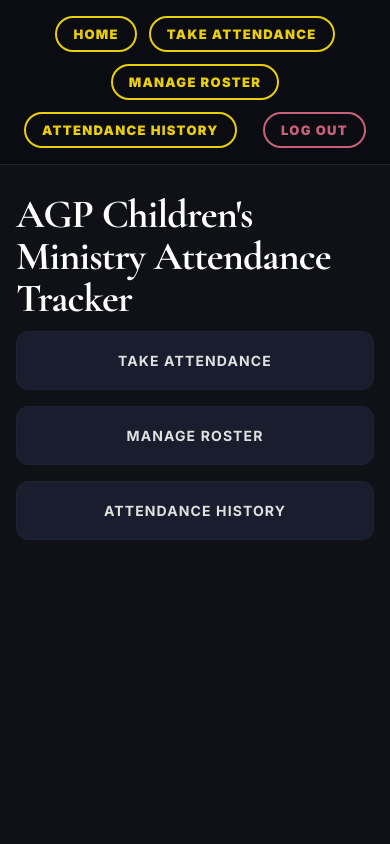
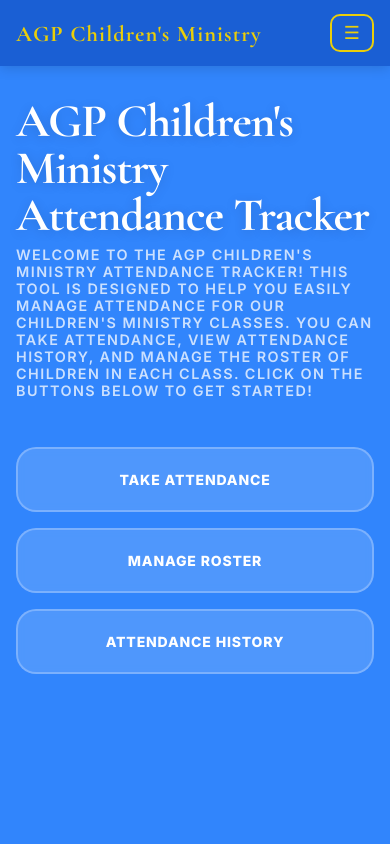
Before and after one commit to demiogundele/attendance-app, a Flask app: page / in a window 390 px wide. Run offline with Flask 3, Linux system fonts and the light colour scheme; the visitor is signed in with stand-in values (Sample User, id 1).

Commit message:
added new navigation, updated CSS

```diff
--- a/static/attendance.css
+++ b/static/attendance.css
@@ -5,179 +5,322 @@
     padding: 0;
 }
 
+html {
+    -webkit-text-size-adjust: 100%;
+    scroll-behavior: smooth;
+}
+
 body {
-    font-family: 'Inter', 'Playfair Display', sans-serif;
-    background-color: #0f1117;
-    color: #e0e0e0;
+    font-family: 'Inter', 'Segoe UI', sans-serif;
+    background-color: #3185FC;
+    color: #0f1117;
     font-size: 16px;
     min-height: 100vh;
 }
 
+/* NAV */
 nav {
-    background-color: #0a0c12;
-    padding: 16px 24px;
+    background-color: #1a5fd4;
+    padding: 14px 20px;
     display: flex;
-    flex-wrap: wrap;
-    gap: 12px;
     align-items: center;
-    justify-content: center;
-    border-bottom: 1px solid #1e2235;
+    justify-content: space-between;
+    box-shadow: 0 2px 12px rgba(0,0,0,0.15);
+    position: sticky;
+    top: 0;
+    z-index: 100;
+}
+
+.nav-brand {
+    font-family: 'Cormorant Garamond', serif;
+    font-size: 1.4rem;
+    font-weight: 700;
+    color: #EACE09;
+    letter-spacing: 0.05em;
+}
+
+.nav-toggle {
+    display: none;
+    background: transparent;
+    border: 2px solid #EACE09;
+    color: #EACE09;
+    font-size: 18px;
+    padding: 6px 12px;
+    border-radius: 10px;
+    cursor: pointer;
+    transition: background 0.2s;
+}
+
+.nav-toggle:hover {
+    background-color: #EACE09;
+    color: #1a5fd4;
+}
+
+.nav-links {
+    display: flex;
+    align-items: center;
+    gap: 10px;
+    flex-wrap: nowrap;
 }
 
 nav a {
-    font-family: 'Inter', 'Playfair Display', sans-serif;
+    font-family: 'Inter', sans-serif;
     color: #EACE09;
     text-decoration: none;
-    font-weight: 900;
-    font-size: 13px;
-    letter-spacing: 0.1em;
+    font-weight: 800;
+    font-size: 12px;
+    letter-spacing: 0.08em;
     text-transform: uppercase;
-    padding: 8px 16px;
+    padding: 10px 18px;
     border: 2px solid #EACE09;
-    border-radius: 20px;
-    transition: background 0.15s, color 0.15s;
+    border-radius: 50px;
+    transition: background 0.2s, color 0.2s, transform 0.1s;
+    white-space: nowrap;
 }
 
 nav a:hover {
     background-color: #EACE09;
-    color: #0a0c12;
+    color: #1a5fd4;
+    transform: translateY(-1px);
 }
 
+nav a.nav-logout,
 nav a[href="/logout"] {
-    border-color: #c9607a;
-    color: #c9607a;
-    margin-left: auto;
+    border-color: #ffb3c1;
+    color: #ffb3c1;
+    margin-left: 8px;
 }
 
+nav a.nav-logout:hover,
 nav a[href="/logout"]:hover {
-    background-color: #c9607a;
-    color: white;
+    background-color: #ffb3c1;
+    color: #1a5fd4;
 }
 
+/* MOBILE NAV */
+@media (max-width: 640px) {
+    .nav-toggle {
+        display: block;
+    }
+
+    .nav-links {
+        display: none;
+        flex-direction: column;
+        align-items: stretch;
+        gap: 8px;
+        width: 100%;
+        margin-top: 12px;
+    }
+
+    .nav-links.open {
+        display: flex;
+    }
+
+    nav {
+        flex-wrap: wrap;
+    }
+
+    nav a {
+        text-align: center;
+        border-radius: 14px;
+        padding: 14px 18px;
+        font-size: 13px;
+    }
+
+    nav a.nav-logout,
+    nav a[href="/logout"] {
+        margin-left: 0;
+    }
+}
+
+/* MAIN */
 main {
     max-width: 680px;
     margin: 0 auto;
-    padding: 48px 24px;
+    padding: 48px 20px 80px;
 }
 
+/* LOGIN PAGE */
+main.login-main {
+    display: flex;
+    flex-direction: column;
+    justify-content: center;
+    min-height: 100vh;
+    max-width: 420px;
+    padding: 40px 24px;
+}
+
+.login-subtitle {
+    font-size: 0.85rem;
+    font-weight: 600;
+    text-transform: uppercase;
+    letter-spacing: 0.1em;
+    color: #ffffff;
+    margin-bottom: 40px;
+    opacity: 0.85;
+}
+
+.error-msg {
+    background-color: #fff0f3;
+    color: #c9607a;
+    border: 2px solid #c9607a;
+    padding: 14px 16px;
+    border-radius: 14px;
+    font-weight: 600;
+    margin-bottom: 20px;
+    font-size: 14px;
+}
+
+/* HEADINGS */
 h1 {
     font-family: 'Cormorant Garamond', serif;
-    font-size: clamp(2.5rem, 8vw, 4.5rem);
-    font-weight: 900;
-    line-height: 1.05;
-    margin-bottom: 12px;
+    font-size: clamp(3rem, 10vw, 5.5rem);
+    font-weight: 700;
+    line-height: 1;
+    margin-bottom: 8px;
     color: #ffffff;
     letter-spacing: -0.02em;
+    text-shadow: 0 2px 12px rgba(0,0,0,0.15);
 }
 
 h2 {
     color: #ffffff;
     font-weight: 700;
+    font-size: 1.1rem;
 }
 
 h3 {
     color: #EACE09;
-    font-size: 0.8rem;
-    font-weight: 700;
-    letter-spacing: 0.12em;
+    font-size: 0.75rem;
+    font-weight: 800;
+    letter-spacing: 0.14em;
     text-transform: uppercase;
 }
 
+/* FORMS */
 form {
     display: flex;
     flex-direction: column;
-    gap: 16px;
+    gap: 14px;
 }
 
 label {
-    font-weight: 600;
-    font-size: 12px;
-    letter-spacing: 0.08em;
+    font-weight: 700;
+    font-size: 11px;
+    letter-spacing: 0.1em;
     text-transform: uppercase;
-    color: #a0a8c0;
+    color: #ffffff;
+    opacity: 0.85;
 }
 
 input[type="date"],
 input[type="text"],
 input[type="password"] {
-    font-family: inherit;
+    font-family: 'Inter', sans-serif;
     width: 100%;
-    padding: 14px 16px;
-    border: 1px solid #1e2235;
-    border-radius: 10px;
+    padding: 16px 18px;
+    border: 2px solid rgba(255,255,255,0.2);
+    border-radius: 16px;
     font-size: 16px;
     font-weight: 500;
-    background: #1a1d2e;
+    background: rgba(255,255,255,0.15);
     color: #ffffff;
     margin-top: 6px;
     display: block;
+    transition: border-color 0.2s, background 0.2s;
+    -webkit-appearance: none;
+}
+
+input[type="date"]::placeholder,
+input[type="text"]::placeholder,
+input[type="password"]::placeholder {
+    color: rgba(255,255,255,0.5);
 }
 
 input[type="date"]:focus,
 input[type="text"]:focus,
 input[type="password"]:focus {
     outline: none;
-    border-color: #c9607a;
-    box-shadow: 0 0 0 3px rgba(201, 96, 122, 0.15);
+    border-color: #EACE09;
+    background: rgba(255,255,255,0.22);
+    box-shadow: 0 0 0 4px rgba(234, 206, 9, 0.2);
 }
 
 button[type="submit"] {
-    font-family: 'Inter', 'Playfair Display', sans-serif;
-    background-color: #c9607a;
-    color: white;
+    font-family: 'Inter', sans-serif;
+    background-color: #EACE09;
+    color: #1a5fd4;
     border: none;
-    padding: 16px 24px;
-    font-size: 14px;
-    font-weight: 700;
-    letter-spacing: 0.08em;
+    padding: 18px 24px;
+    font-size: 15px;
+    font-weight: 800;
+    letter-spacing: 0.06em;
     text-transform: uppercase;
     cursor: pointer;
-    border-radius: 10px;
-    transition: background 0.15s, transform 0.1s;
+    border-radius: 16px;
+    transition: background 0.2s, transform 0.15s, box-shadow 0.2s;
+    box-shadow: 0 4px 14px rgba(234, 206, 9, 0.35);
+    -webkit-appearance: none;
 }
 
 button[type="submit"]:hover {
-    background-color: #b04f68;
-    transform: translateY(-1px);
+    background-color: #f5d800;
+    transform: translateY(-2px);
+    box-shadow: 0 6px 20px rgba(234, 206, 9, 0.45);
+}
+
+button[type="submit"]:active {
+    transform: translateY(0);
 }
 
 select {
-    font-family: inherit;
+    font-family: 'Inter', sans-serif;
     width: 100%;
-    padding: 14px 16px;
-    border: 1px solid #1e2235;
-    border-radius: 10px;
+    padding: 16px 18px;
+    border: 2px solid rgba(255,255,255,0.2);
+    border-radius: 16px;
     font-size: 16px;
     font-weight: 500;
-    background: #1a1d2e;
+    background: rgba(255,255,255,0.15);
     color: #ffffff;
     cursor: pointer;
+    -webkit-appearance: none;
+    transition: border-color 0.2s;
+}
+
+select option {
+    background-color: #1a5fd4;
+    color: #ffffff;
 }
 
 select:focus {
     outline: none;
-    border-color: #c9607a;
-    box-shadow: 0 0 0 3px rgba(201, 96, 122, 0.15);
+    border-color: #EACE09;
+    box-shadow: 0 0 0 4px rgba(234, 206, 9, 0.2);
 }
 
+/* ROSTER LIST */
 ul {
     list-style: none;
     display: flex;
     flex-direction: column;
-    gap: 10px;
-    margin: 8px 0;
+    gap: 12px;
+    margin: 10px 0;
 }
 
 ul li {
-    background: #1a1d2e;
-    border: 1px solid #1e2235;
-    border-radius: 12px;
-    padding: 16px;
-    transition: border-color 0.15s;
+    background: rgba(255,255,255,0.12);
+    border: 2px solid rgba(255,255,255,0.18);
+    border-radius: 18px;
+    padding: 18px;
+    transition: border-color 0.2s, background 0.2s, transform 0.15s;
+    backdrop-filter: blur(4px);
 }
 
 ul li:hover {
-    border-color: #c9607a;
+    border-color: #EACE09;
+    background: rgba(255,255,255,0.18);
+    transform: translateY(-1px);
 }
 
 ul li label {
@@ -186,48 +329,78 @@ ul li label {
     gap: 14px;
     cursor: pointer;
     font-size: 16px;
-    font-weight: 500;
+    font-weight: 600;
     text-transform: none;
     letter-spacing: 0;
-    color: #e0e0e0;
+    color: #ffffff;
 }
 
 input[type="checkbox"] {
-    width: 22px;
-    height: 22px;
-    accent-color: #c9607a;
+    width: 24px;
+    height: 24px;
+    accent-color: #EACE09;
     cursor: pointer;
     flex-shrink: 0;
+    border-radius: 6px;
 }
 
+/* HOME BUTTONS */
+.big-btn {
+    font-family: 'Inter', sans-serif;
+    display: block;
+    background: rgba(255,255,255,0.15);
+    color: #ffffff;
+    text-decoration: none;
+    padding: 24px 28px;
+    font-size: 15px;
+    font-weight: 800;
+    letter-spacing: 0.06em;
+    text-transform: uppercase;
+    border-radius: 20px;
+    text-align: center;
+    border: 2px solid rgba(255,255,255,0.25);
+    transition: border-color 0.2s, background 0.2s, transform 0.15s, box-shadow 0.2s;
+    backdrop-filter: blur(4px);
+}
+
+.big-btn:hover {
+    border-color: #EACE09;
+    background: rgba(234, 206, 9, 0.15);
+    color: #EACE09;
+    transform: translateY(-3px);
+    box-shadow: 0 8px 24px rgba(0,0,0,0.15);
+}
+
+/* TABLE */
 table {
     width: 100%;
     border-collapse: collapse;
-    margin-top: 8px;
-    background: #1a1d2e;
-    border: 1px solid #1e2235;
-    border-radius: 12px;
+    margin-top: 10px;
+    background: rgba(255,255,255,0.1);
+    border: 2px solid rgba(255,255,255,0.18);
+    border-radius: 18px;
     overflow: hidden;
-    margin-bottom: 20px;
+    margin-bottom: 24px;
+    backdrop-filter: blur(4px);
 }
 
 th {
-    background-color: #12152a;
+    background-color: rgba(234, 206, 9, 0.2);
     color: #EACE09;
-    padding: 14px 16px;
+    padding: 14px 18px;
     text-align: left;
     font-size: 11px;
-    font-weight: 700;
-    letter-spacing: 0.12em;
+    font-weight: 800;
+    letter-spacing: 0.14em;
     text-transform: uppercase;
 }
 
 td {
-    padding: 14px 16px;
-    border-bottom: 1px solid #1e2235;
+    padding: 14px 18px;
+    border-bottom: 1px solid rgba(255,255,255,0.1);
     font-size: 15px;
     font-weight: 500;
-    color: #e0e0e0;
+    color: #ffffff;
 }
 
 tr:last-child td {
@@ -235,160 +408,173 @@ tr:last-child td {
 }
 
 tr:hover td {
-    background-color: #12152a;
+    background-color: rgba(255,255,255,0.06);
 }
 
-.big-btn {
-    font-family: 'Inter', 'Playfair Display', sans-serif;
-    display: block;
-    background-color: #1a1d2e;
-    color: #e0e0e0;
-    text-decoration: none;
-    padding: 20px 24px;
-    font-size: 14px;
-    font-weight: 700;
-    letter-spacing: 0.08em;
+/* DATE HEADING IN HISTORY */
+.date-heading {
+    background-color: #EACE09;
+    color: #1a5fd4;
+    padding: 14px 18px;
+    border-radius: 14px;
+    margin-bottom: 14px;
+    font-size: 1.2rem;
+    font-weight: 900;
     text-transform: uppercase;
-    border-radius: 12px;
-    text-align: center;
-    border: 1px solid #1e2235;
-    transition: border-color 0.15s, background 0.15s, transform 0.1s;
+    letter-spacing: 0.04em;
 }
 
-.big-btn:hover {
-    border-color: #c9607a;
-    background-color: #c9607a;
-    color: white;
-    transform: translateY(-2px);
-}
-
-/* INLINE STYLES FROM HTML FILES */
-
-/* roster.html class headings */
-.date-heading {
-    background-color: #EACE09;
-    color: #0f1117;
-    padding: 12px 16px;
-    border-radius: 8px;
-    margin-bottom: 12px;
-}
-
-/* history.html export button */
+/* EXPORT CSV BUTTON */
 a[href*="export_csv"] {
     display: inline-block;
-    margin-bottom: 16px;
-    background-color: #3185FC;
-    color: white;
-    padding: 10px 18px;
+    margin-bottom: 18px;
+    background-color: rgba(255,255,255,0.15);
+    color: #ffffff;
+    padding: 10px 20px;
     font-size: 12px;
-    font-weight: 700;
+    font-weight: 800;
     letter-spacing: 0.1em;
     text-transform: uppercase;
     text-decoration: none;
-    border-radius: 8px;
-    font-family: 'Inter', 'Playfair Display', sans-serif;
-    transition: background 0.15s;
+    border-radius: 50px;
+    border: 2px solid rgba(255,255,255,0.3);
+    font-family: 'Inter', sans-serif;
+    transition: background 0.2s, border-color 0.2s;
 }
 
 a[href*="export_csv"]:hover {
-    background-color: #2070e0;
+    background-color: rgba(255,255,255,0.25);
+    border-color: #ffffff;
 }
 
-/* roster.html edit/remove buttons */
-button[onclick*="showEdit"],
-button[onclick*="hideEdit"] {
-    background-color: #3185FC;
-    color: white;
-    border: none;
-    padding: 8px 14px;
+/* EDIT BUTTON */
+button[onclick*="showEdit"] {
+    background-color: rgba(255,255,255,0.15);
+    color: #ffffff;
+    border: 2px solid rgba(255,255,255,0.3);
+    padding: 8px 16px;
     font-size: 12px;
     font-weight: 700;
-    border-radius: 8px;
+    border-radius: 50px;
     cursor: pointer;
     text-transform: uppercase;
     letter-spacing: 0.06em;
-    font-family: 'Inter', 'Playfair Display', sans-serif;
-    transition: background 0.15s;
+    font-family: 'Inter', sans-serif;
+    transition: background 0.2s, border-color 0.2s;
 }
 
 button[onclick*="showEdit"]:hover {
-    background-color: #2070e0;
+    background-color: rgba(255,255,255,0.25);
+    border-color: #ffffff;
 }
 
-/* roster/history delete buttons */
+/* CANCEL BUTTON */
+button[onclick*="hideEdit"] {
+    background-color: rgba(255,255,255,0.1) !important;
+    color: rgba(255,255,255,0.7) !important;
+    border: 2px solid rgba(255,255,255,0.2) !important;
+    border-radius: 50px !important;
+    padding: 8px 16px !important;
+    font-size: 12px !important;
+    font-weight: 700 !important;
+    font-family: 'Inter', sans-serif !important;
+    cursor: pointer !important;
+    text-transform: uppercase !important;
+}
+
+button[onclick*="hideEdit"]:hover {
+    background-color: rgba(255,255,255,0.18) !important;
+}
+
+/* DELETE BUTTONS */
 button[style*="e84855"],
 button[style*="#e84855"] {
-    background-color: transparent !important;
-    color: #c9607a !important;
-    border: 1px solid #c9607a !important;
-    padding: 8px 14px;
-    font-size: 12px;
-    font-weight: 700;
-    border-radius: 8px;
-    cursor: pointer;
-    text-transform: uppercase;
-    letter-spacing: 0.06em;
-    font-family: 'Inter', 'Playfair Display', sans-serif;
-    transition: background 0.15s;
+    background-color: rgba(255,255,255,0.08) !important;
+    color: #ffb3c1 !important;
+    border: 2px solid #ffb3c1 !important;
+    padding: 8px 16px !important;
+    font-size: 12px !important;
+    font-weight: 700 !important;
+    border-radius: 50px !important;
+    cursor: pointer !important;
+    text-transform: uppercase !important;
+    letter-spacing: 0.06em !important;
+    font-family: 'Inter', sans-serif !important;
+    transition: background 0.2s !important;
 }
 
 button[style*="e84855"]:hover,
 button[style*="#e84855"]:hover {
-    background-color: #c9607a !important;
-    color: white !important;
+    background-color: #ffb3c1 !important;
+    color: #1a5fd4 !important;
 }
 
-/* cancel button */
-button[onclick*="hideEdit"] {
-    background-color: #2a2d3e !important;
-    color: #a0a8c0 !important;
-    border: none !important;
+/* INLINE H3 COLOUR FIX */
+h3[style*="403F4C"] {
+    color: #EACE09 !important;
 }
 
-button[onclick*="hideEdit"]:hover {
-    background-color: #3a3d4e !important;
+/* EMPTY MESSAGE */
+p[style*="italic"] {
+    color: rgba(255,255,255,0.6) !important;
 }
 
-/* login page subtitle */
-p[style*="318FC"],
-p[style*="3185FC"] {
-    color: #EACE09 !important;
-    font-size: 0.8rem;
-    font-weight: 600;
-    text-transform: uppercase;
-    letter-spacing: 0.12em;
-    margin-bottom: 32px;
+/* LOGIN ERROR */
+p[style*="e84855"] {
+    background-color: rgba(255,255,255,0.1) !important;
+    color: #ffb3c1 !important;
+    border: 2px solid #ffb3c1 !important;
+    border-radius: 14px !important;
 }
 
-/* login error */
-p[style*="e84855"] {
-    background-color: #2a1a1e !important;
-    color: #c9607a !important;
-    border: 1px solid #c9607a;
-    border-radius: 10px;
+/* HOME PAGE SPACING */
+div[style*="flex-direction: column"] {
+    gap: 16px;
 }
 
-/* empty history message */
-p[style*="italic"] {
-    color: #a0a8c0 !important;
-}
-
-/* history margin blocks */
-div[style*="margin-bottom: 48px"] {
-    margin-bottom: 48px;
-}
-
+/* MOBILE */
 @media (max-width: 480px) {
     main {
-        padding: 28px 16px;
+        padding: 32px 16px 80px;
     }
 
     nav {
-        justify-content: center;
+        padding: 14px 16px;
+        gap: 8px;
+    }
+
+    nav a {
+        font-size: 11px;
+        padding: 8px 14px;
+    }
+
+    h1 {
+        font-size: clamp(2.5rem, 12vw, 4rem);
     }
 
     td, th {
-        padding: 10px 8px;
+        padding: 12px 12px;
         font-size: 13px;
     }
+
+    ul li {
+        padding: 14px;
+    }
+
+    button[type="submit"] {
+        padding: 16px 20px;
+        font-size: 14px;
+    }
+
+    .big-btn {
+        padding: 22px 20px;
+        font-size: 14px;
+    }
 }
+
+@media (max-width: 380px) {
+    nav a {
+        font-size: 10px;
+        padding: 7px 11px;
+    }
+}
--- a/templates/base.html
+++ b/templates/base.html
@@ -10,14 +10,33 @@
 </head>
 <body>
     <nav>
-        <a href="/">Home</a>
-        <a href="/attendance">Take Attendance</a>
-        <a href="/roster">Manage Roster</a>
-        <a href="/history">Attendance History</a>
-        <a href="/logout" class="nav-logout">Log Out</a>
+        <div class="nav-brand">AGP Children's Ministry</div>
+        <button class="nav-toggle" onclick="toggleNav()" aria-label="Toggle navigation menu">☰</button>
+        <div class="nav-links" id="nav-links">
+            <a href="/">Home</a>
+            <a href="/attendance">Take Attendance</a>
+            <a href="/roster">Manage Roster</a>
+            <a href="/history">Attendance History</a>
+            <a href="/logout" class="nav-logout">Log Out</a>
+        </div>
     </nav>
     <main>
         {% block content %}{% endblock %}
     </main>
+
+    <script>
+        function toggleNav() {
+            const links = document.getElementById('nav-links');
+            links.classList.toggle('open');
+        }
+
+        // Close nav when a link is clicked (for mobile)
+        document.querySelectorAll('.nav-links a').forEach(link => {
+            link.addEventListener('click', () => {
+                document.getElementById('nav-links').classList.remove('open');
+            });
+        });
+
+    </script>
 </body>
 </html>
--- a/templates/home.html
+++ b/templates/home.html
@@ -1,6 +1,12 @@
 {% extends "base.html" %}
 {% block content %}
 <h1> AGP Children's Ministry Attendance Tracker</h1>
+<p style="color: rgba(255, 255, 255, 0.75); font-size: 0.9rem; font-weight: 600;
+          text-transform: uppercase; letter-spacing: 0.1em; margin-bottom: 48px;
+          margin-top: 8px;"
+    >Welcome to the AGP Children's Ministry Attendance Tracker! This tool is designed to help you easily manage
+    attendance for our Children's Ministry classes. You can take attendance, view attendance history, and manage the
+    roster of children in each class. Click on the buttons below to get started!</p>
 <div style="display: flex; flex-direction: column; gap: 16px; margin-top: 8px;">
     <a href="/attendance" class="big-btn"> Take Attendance</a>
     <a href="/roster" class="big-btn"> Manage Roster</a>
```
